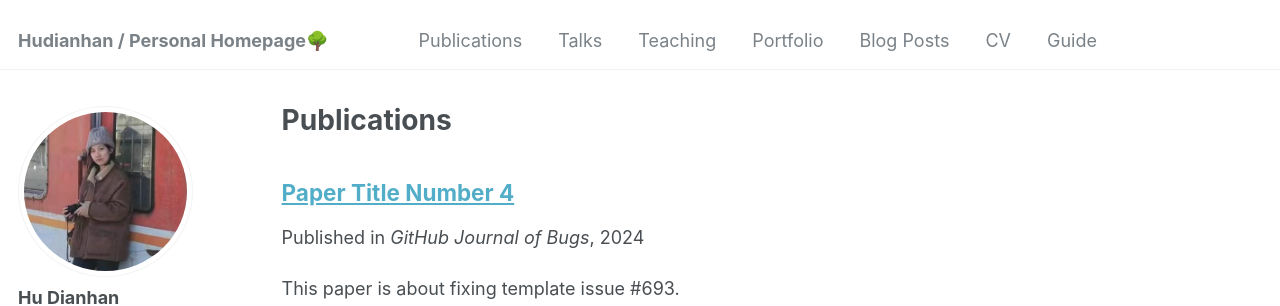
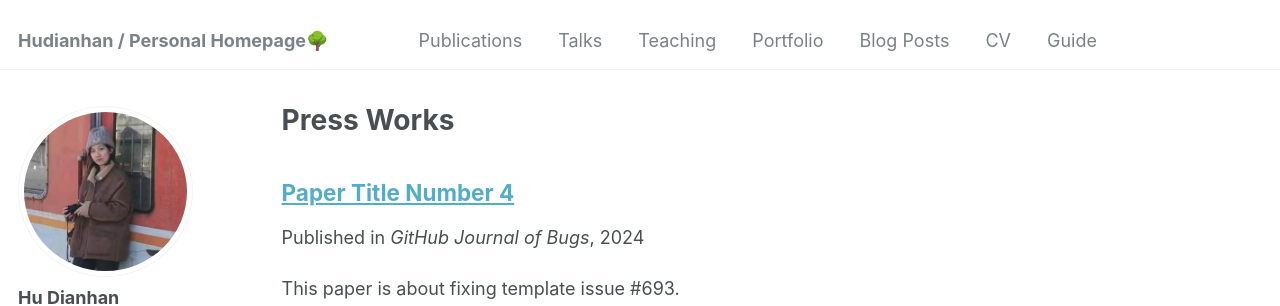
Before and after one commit to Rheahu816/Rheahu.github.io, a Jekyll site: the page built from _pages/publications.md, in a window 1280 px wide and 900 px high. Shown: the top 306 px of the window. Built offline with Jekyll 4.4.1, drawn with Linux system fonts in a browser that asks for light colours.

Commit message:
Update publications.md

```diff
--- a/_pages/publications.md
+++ b/_pages/publications.md
@@ -1,7 +1,7 @@
 ---
 layout: archive
-title: "Publications"
-permalink: /publications/
+title: "Press Works"
+permalink: /Press Works/
 author_profile: true
 ---
 
```
